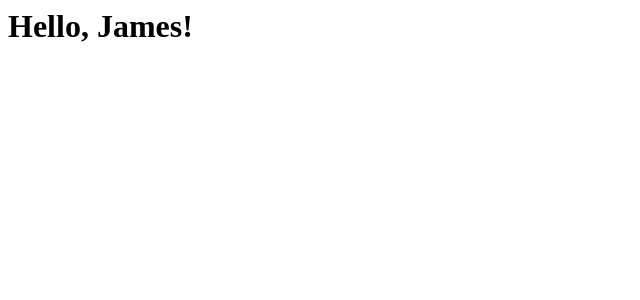
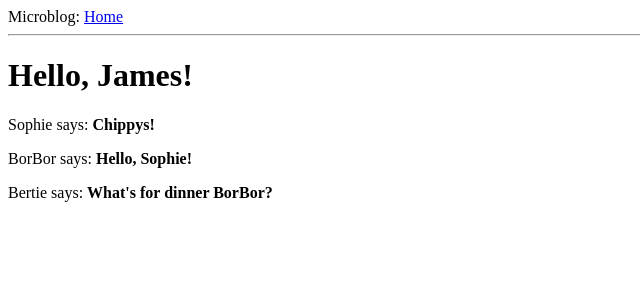
Before and after one commit to arch-jw/flask-microblog, a Flask app: page / in a window 1280 px wide. Shown: the top 300 px of the page, without its empty margins (0-640 px from the left). Run offline with Flask 2, Linux system fonts and the light colour scheme.

Commit message:
updated templating

```diff
--- a/app/__init__.py
+++ b/app/__init__.py
@@ -1,5 +1,7 @@
 from flask import Flask
+from config import Config
 
 app = Flask(__name__)
+app.config.from_object(Config)
 
 from app import routes
--- a/app/routes.py
+++ b/app/routes.py
@@ -5,4 +5,18 @@ from app import app
 @app.route('/index')
 def index():
     user = {'username': 'James'}
-    return render_template('index.html', title='Home', user=user)
+    posts = [
+        {
+            'author': {'username': 'Sophie'},
+            'body': 'Chippys!'
+        },
+        {
+            'author': {'username': 'BorBor'},
+            'body': 'Hello, Sophie!'
+        },
+        {
+            'author': {'username': 'Bertie'},
+            'body': 'What\'s for dinner BorBor?'
+        }
+    ]
+    return render_template('index.html', title='Home', user=user, posts=posts)
--- /dev/null
+++ b/app/templates/base.html
@@ -0,0 +1,14 @@
+<html>
+    <head>
+      {% if title %}
+      <title>{{ title }} - Microblog</title>
+      {% else %}
+      <title>Welcome to Microblog</title>
+      {% endif %}
+    </head>
+    <body>
+        <div>Microblog: <a href="/index">Home</a></div>
+        <hr>
+        {% block content %}{% endblock %}
+    </body>
+</html>
--- a/app/templates/index.html
+++ b/app/templates/index.html
@@ -1,13 +1,8 @@
-<html>
-    <head>
-        {% if title %}
-        <title>{{ title }} - Microblog</title>
-        {% else %}
-        <title>Welcome to Microblog!</title>
-        {% endif %}
-    </head>
+{% extends "base.html" %}
 
-    <body>
+{% block content %}
         <h1>Hello, {{ user.username }}!</h1>
-    </body>
-</html>
+        {% for posts in posts %}
+        <div><p>{{ posts.author.username }} says: <b>{{ posts.body }}</b></p></div>
+        {% endfor %}
+{% endblock %}
--- /dev/null
+++ b/config.py
@@ -0,0 +1,4 @@
+import os
+
+class Config(object):
+    SECRET_KEY = os.environ.get('SECRET_KEY') or 'this-is-my-secret-key'
```
